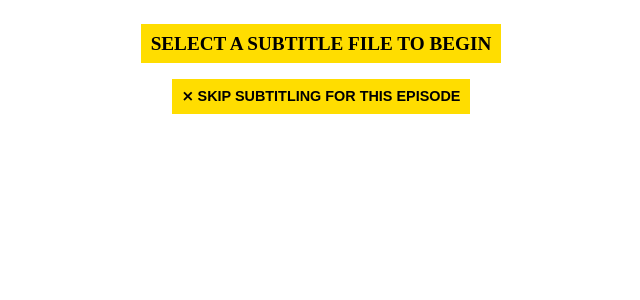
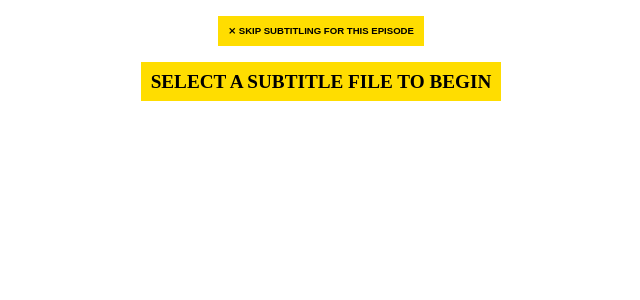
Before and after one commit to sheodox/jimaku-player, a Svelte app: page / in a window 1280 px wide. Shown: the top 300 px of the page, without its empty margins (319-959 px from the left). Built offline with nearby package versions, Linux system fonts and the light colour scheme; the HTML template or start-up script is replaced by a standard one.

Commit message:
add a button to cancel subbing when on the prompt phase, and a button to re-prompt when on the align phase

```diff
--- a/src/Align.svelte
+++ b/src/Align.svelte
@@ -20,6 +20,7 @@
 	}
 </style>
 <div class="alignment-buttons">
+	<button class="small-button" on:click={() => dispatch('reselect')}>&circlearrowleft; Reselect Subtitles</button>
 	<div class="row">
 		{#if typeof lastAlignment === 'number'}
 			<button on:click={useLastAlignment}>
--- a/src/App.svelte
+++ b/src/App.svelte
@@ -15,6 +15,9 @@
 		text-transform: uppercase;
 		font-size: 0.9rem;
 	}
+	.subtitles-app :global(.small-button) {
+		font-size: 0.6rem;
+	}
 	.subtitles-app :global(button:disabled) {
 		background: #2a3450;
 
@@ -28,7 +31,7 @@
 	{#if phase === 'prompt'}
 		<SubtitlePrompt on:subtitles-loaded={subtitlesLoaded} on:cancel={() => phase = 'cancelled'}/>
 	{:else if phase === 'align'}
-		<Align firstSubtitle={subtitles.firstSubtitle()} on:set-align={align}/>
+		<Align firstSubtitle={subtitles.firstSubtitle()} on:set-align={align} on:reselect={() => phase = 'prompt'}/>
 	{:else if phase === 'play'}
 		<Subtitles format={subtitles.format} styles={subtitles.styles} current={currentSubtitles} currentTime={currentTime} visible={showSubs} on:define-pauser={definePauser}/>
 		<Tray
--- a/src/SubtitlePrompt.svelte
+++ b/src/SubtitlePrompt.svelte
@@ -1,7 +1,7 @@
 <div class="column">
+	<button class="small-button" on:click={cancelSubbing}>&Cross; Skip Subtitling For This Episode</button>
 	<label for="srt-upload">Select a subtitle file to begin</label>
 	<input type="file" id="srt-upload" on:change={uploadSRT} accept=".srt,.ass,.ssa">
-	<button on:click={cancelSubbing}>&Cross; Skip Subtitling For This Episode</button>
 </div>
 <script>
 	import {createEventDispatcher} from 'svelte';
@@ -37,6 +37,7 @@
 	}
 	.column > * {
 		align-self: center;
+        margin: 0.5rem;
 	}
 
 	label {
@@ -50,7 +51,6 @@
 		text-transform: uppercase;
 		display: inline-block;
 		font-size: 1.2rem;
-		margin: 1rem;
 	}
 	label:hover {
 		background: #ffea6d;
```
